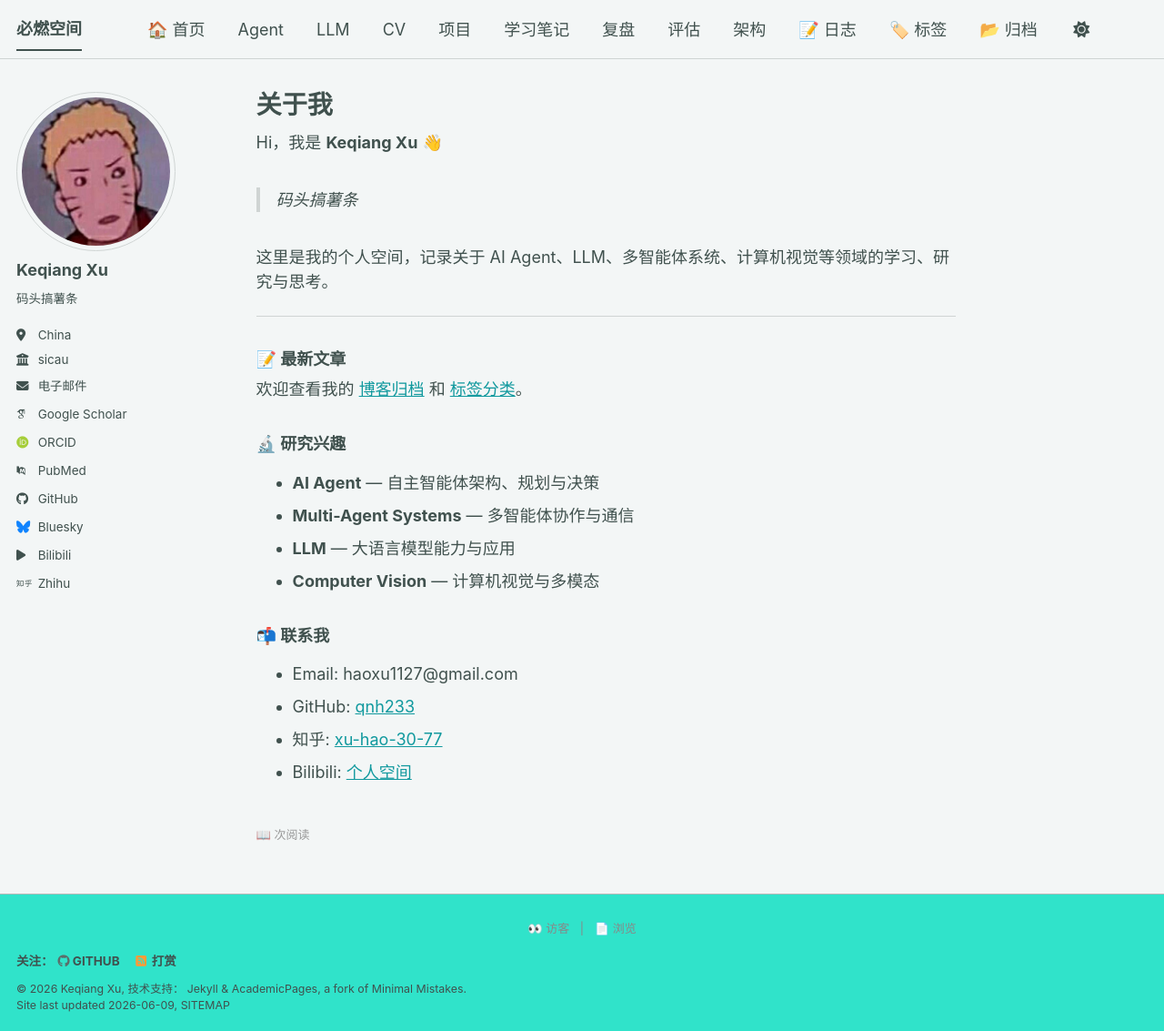
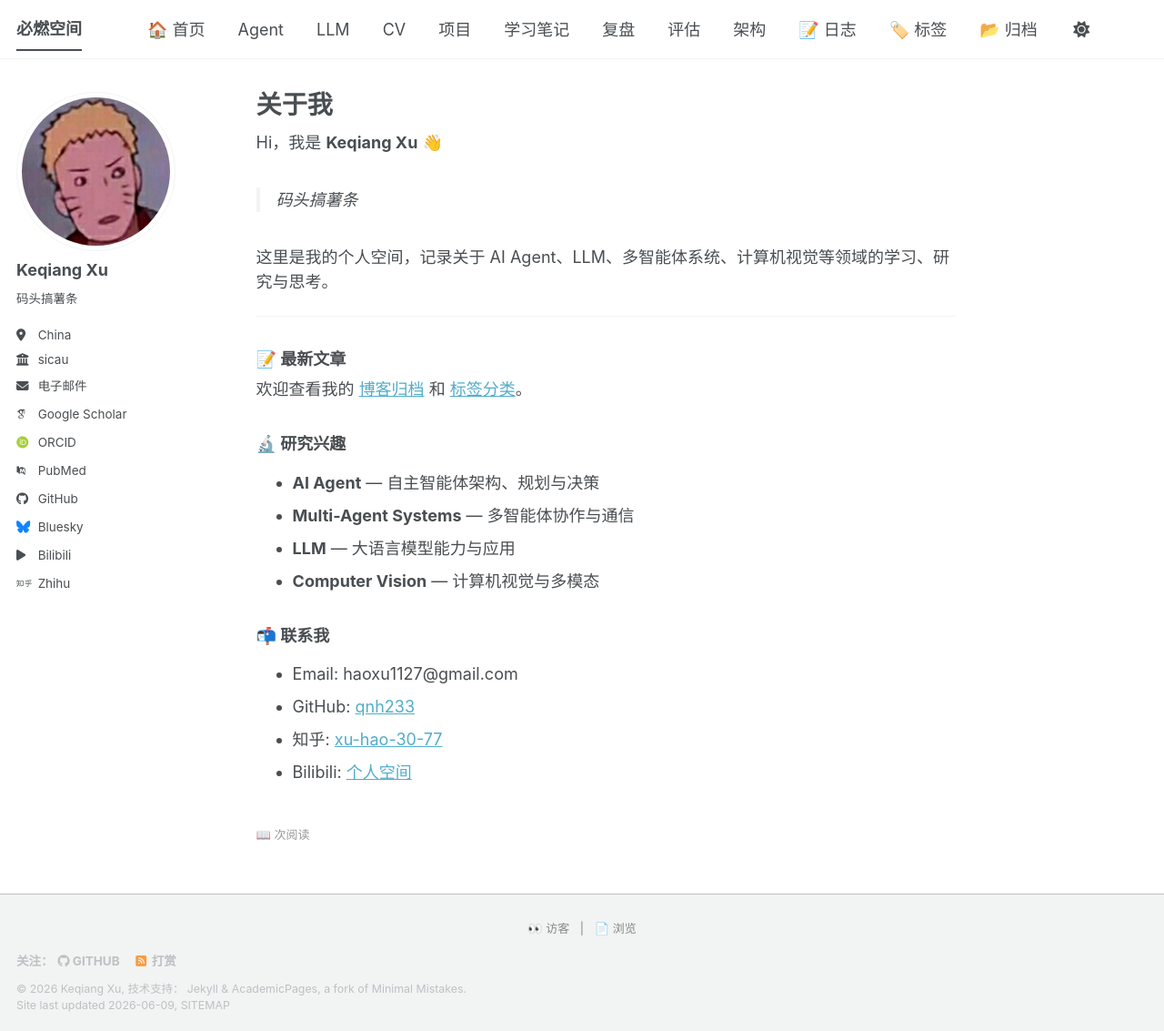
Before and after one commit to Qnh233/Qnh233.github.io, a Jekyll site: the page built from _pages/about.md, in a window 1280 px wide and 1133 px high. Shown: the whole window at 91% size. Built offline with Jekyll 4.4.1, drawn with Linux system fonts in a browser that asks for light colours; some web fonts are replaced; a script bundle is joined from its source files by our own code; library files that are not in the unit come from our copies; comment, search, counter and statistics services are not loaded.

Commit message:
theme: switch to default

```diff
--- a/_config.yml
+++ b/_config.yml
@@ -8,7 +8,7 @@
 
 # Basic Site Settings
 locale                   : "zh-CN"
-site_theme               : "mint" # options: "default", "air", "air", "mint", "dirt", "contrast"
+site_theme               : "default" # options: "default", "air", "air", "mint", "dirt", "contrast"
 title                    : "必燃空间"
 title_separator          : "-"
 name                     : &name "Keqiang Xu"
--- a/_includes/head/custom.html
+++ b/_includes/head/custom.html
@@ -10,7 +10,7 @@
 <link rel="icon" type="image/svg+xml" href="{{ base_path }}/images/favicon.svg"/>
 <link rel="icon" type="image/png" href="{{ base_path }}/images/favicon-32x32.png" sizes="32x32"/>
 <link rel="icon" type="image/png" href="{{ base_path }}/images/favicon-192x192.png" sizes="192x192"/>
-<meta name="theme-color" content="#11999e"/>
+<meta name="theme-color" content="#2f7f93"/>
 
 <!-- 不蒜子 访问统计 -->
 <script async src="//busuanzi.ibruce.info/busuanzi/2.3/busuanzi.pure.mini.js"></script>
```
